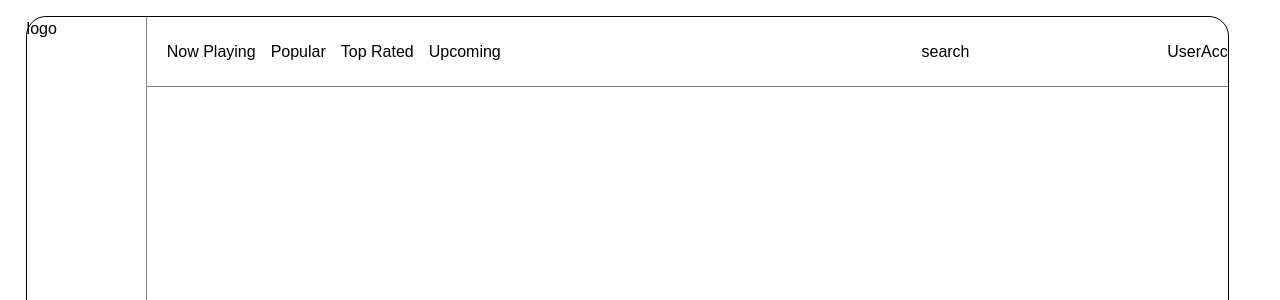
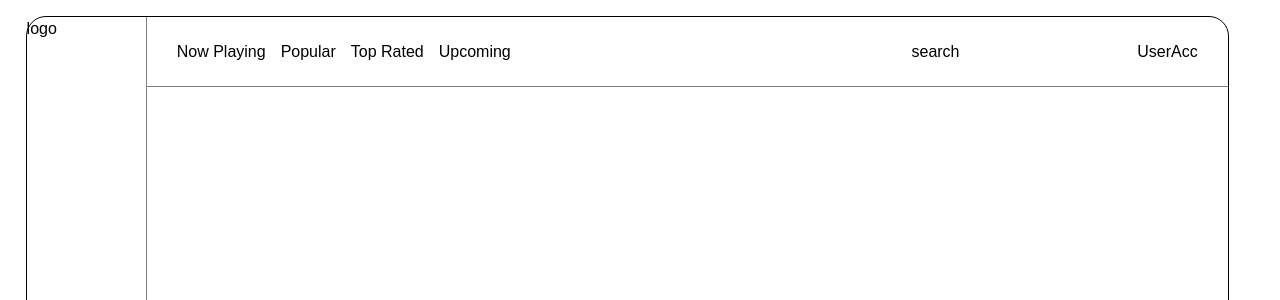
Before and after one commit to Orestarxx/movie-project, a Next.js app: page /movies in a window 1280 px wide. Shown: the top 300 px of the page. Built offline with nearby package versions, Linux system fonts and the light colour scheme; a web font is replaced by a local one.

Commit message:
work is began

```diff
--- a/src/app/components/header/Header.tsx
+++ b/src/app/components/header/Header.tsx
@@ -8,9 +8,9 @@ const Header = () => {
         <div id={'headerHolder'}>
             <header>
                 <div id={"navHolder"}>
-                    <Link href={'/nowPlaying'}>Now Playing</Link>
+                    <Link href={'/now_laying'}>Now Playing</Link>
                     <Link href={'/popular'}>Popular</Link>
-                    <Link href={'/topRated'}>Top Rated</Link>
+                    <Link href={'/top_rated'}>Top Rated</Link>
                     <Link href={'/upcoming'}>Upcoming</Link>
                 </div>
                 <div id={'searchFormHolder'}>
--- a/src/app/components/header/header.style.css
+++ b/src/app/components/header/header.style.css
@@ -13,7 +13,19 @@
 }
 #navHolder{
     width:350px;
-    margin-left: 20px;
+    height: 100%;
+    margin-left: 30px;
     display: flex;
     gap: 15px;
+    align-items: center;
 }
+#navHolder>a{
+    text-decoration: none;
+    color: black;
+}
+#navHolder>a:hover{
+    border-bottom: 2px solid;
+}
+#userAccHolder{
+    margin-right: 30px;
+}
```
